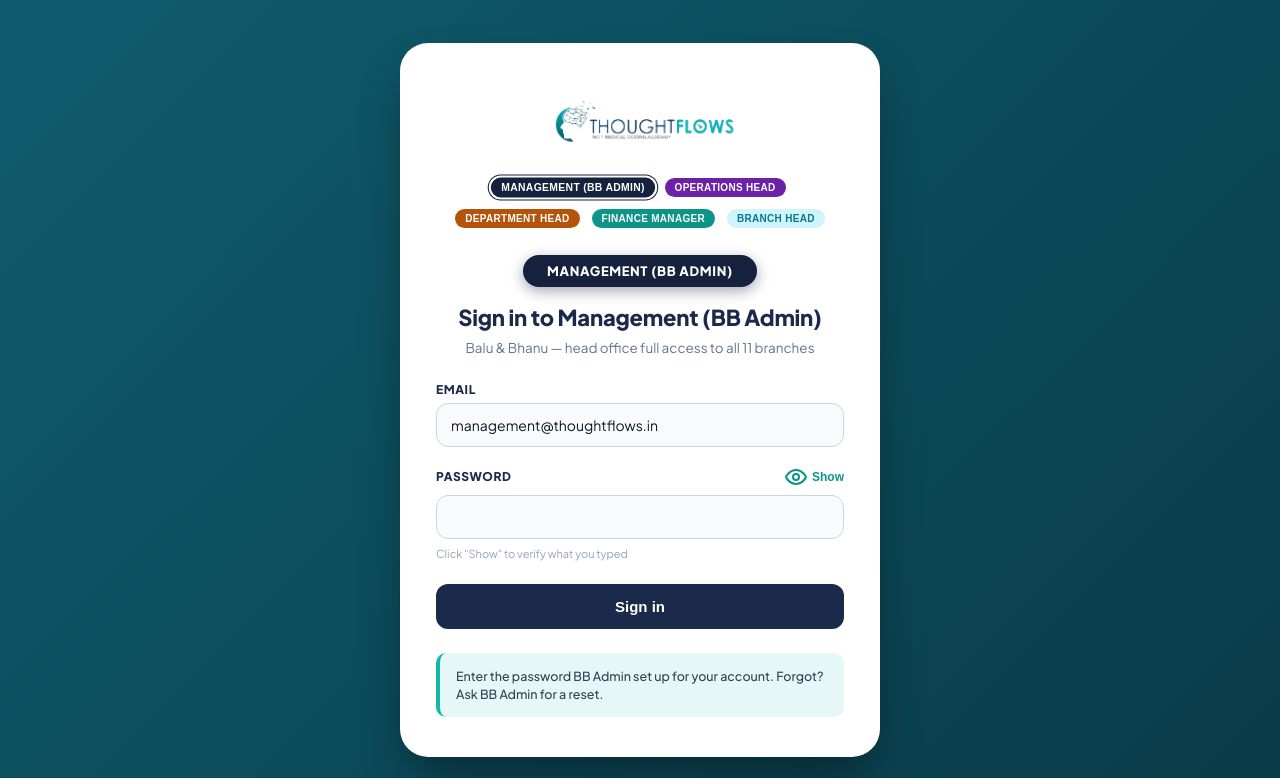
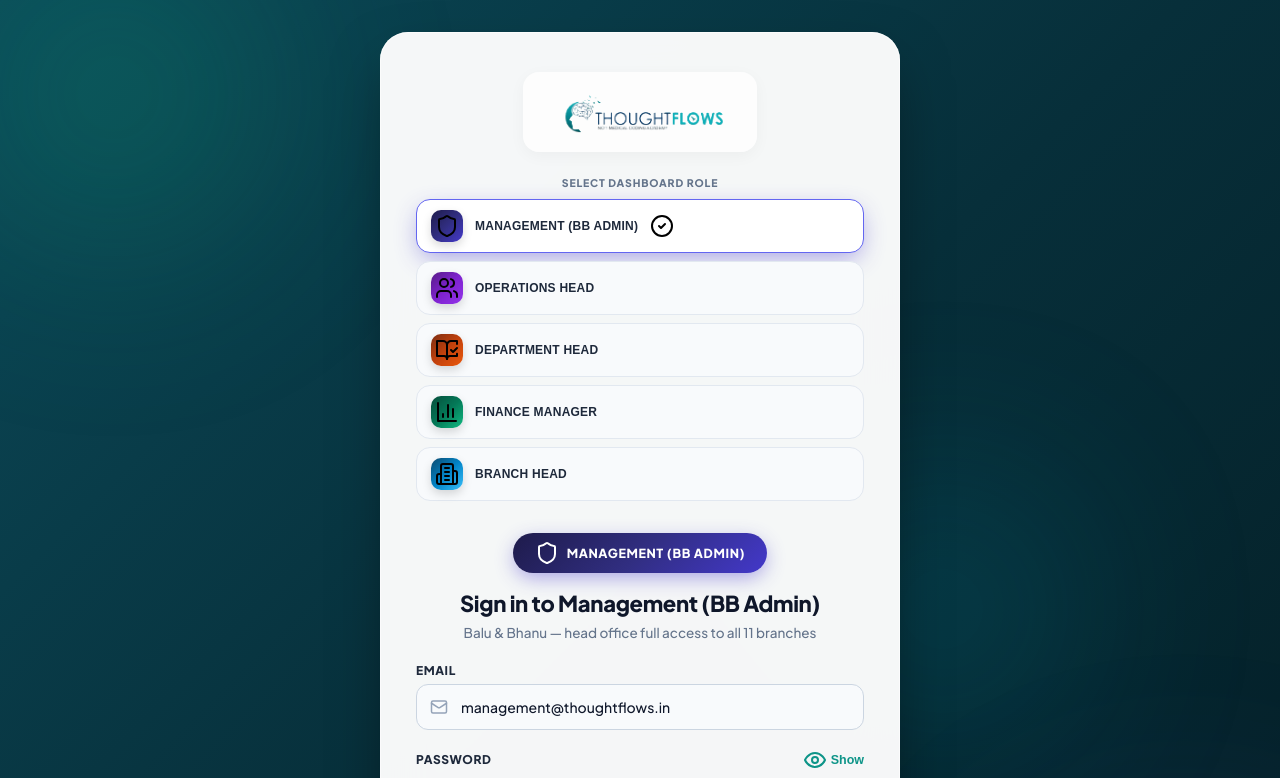
Before and after one commit to branforgeagency-web/tf-maharastra-billing-dashboard, a React (Vite) app in the folder client/: page /login in a window 1280 px wide. Shown: the top 778 px of the page. Built offline with nearby package versions, Linux system fonts and the light colour scheme.

Commit message:
design: upgrade login screen to modern glassmorphic 5-role portal

```diff
--- a/client/src/styles/login.css
+++ b/client/src/styles/login.css
@@ -1,111 +1,221 @@
-/* 5-Role Sign-In Card Styles matching exact user screenshots */
-.portal-login-viewport {
+/* Modern & Creative Glassmorphic 5-Role Login System */
+
+.modern-login-viewport {
   min-height: 100vh;
   width: 100vw;
   display: flex;
   align-items: center;
   justify-content: center;
-  background: linear-gradient(135deg, #0f5c6e 0%, #093b48 100%);
+  background: linear-gradient(135deg, #0b4958 0%, #072f3a 50%, #041d24 100%);
   font-family: 'Plus Jakarta Sans', system-ui, -apple-system, sans-serif;
-  padding: 24px 16px;
+  padding: 32px 16px;
+  position: relative;
+  overflow: hidden;
+  box-sizing: border-box;
 }
 
-.portal-login-card {
+/* Floating Ambient Glow Orbs */
+.ambient-orb {
+  position: absolute;
+  border-radius: 50%;
+  filter: blur(100px);
+  pointer-events: none;
+  opacity: 0.35;
+  animation: floatOrb 12s ease-in-out infinite alternate;
+}
+
+.orb-emerald {
+  width: 400px;
+  height: 400px;
+  background: radial-gradient(circle, #10b981 0%, rgba(16, 185, 129, 0) 70%);
+  top: -120px;
+  left: -100px;
+}
+
+.orb-indigo {
+  width: 450px;
+  height: 450px;
+  background: radial-gradient(circle, #6366f1 0%, rgba(99, 102, 241, 0) 70%);
+  bottom: -150px;
+  right: -100px;
+  animation-delay: -6s;
+}
+
+.orb-cyan {
+  width: 300px;
+  height: 300px;
+  background: radial-gradient(circle, #06b6d4 0%, rgba(6, 182, 212, 0) 70%);
+  top: 40%;
+  left: 60%;
+  animation-delay: -3s;
+}
+
+@keyframes floatOrb {
+  0% { transform: translate(0, 0) scale(1); }
+  100% { transform: translate(30px, 30px) scale(1.1); }
+}
+
+/* Central Login Card Container */
+.modern-login-card {
   width: 100%;
-  max-width: 480px;
-  background: #ffffff;
+  max-width: 520px;
+  background: rgba(255, 255, 255, 0.96);
   border-radius: 28px;
   padding: 40px 36px;
-  box-shadow: 0 25px 50px -12px rgba(0, 0, 0, 0.45);
+  box-shadow: 0 25px 60px -15px rgba(0, 0, 0, 0.5), 0 0 0 1px rgba(255, 255, 255, 0.6) inset;
+  backdrop-filter: blur(24px);
+  position: relative;
+  z-index: 10;
   display: flex;
   flex-direction: column;
   align-items: center;
   text-align: center;
+  box-sizing: border-box;
 }
 
-.login-brand-logo-area {
-  margin-bottom: 20px;
+/* Header Brand Logo */
+.login-brand-header {
+  margin-bottom: 24px;
+}
+
+.brand-logo-glow-box {
+  display: inline-flex;
+  padding: 8px 16px;
+  background: rgba(255, 255, 255, 0.8);
+  border-radius: 16px;
+  box-shadow: 0 4px 16px rgba(0, 0, 0, 0.04);
+}
+
+.brand-logo-img {
+  height: 64px;
+  max-width: 100%;
+  object-fit: contain;
+}
+
+/* 5-Role Grid Selector */
+.modern-role-selector-container {
+  width: 100%;
+  margin-bottom: 24px;
+}
+
+.selector-label {
+  display: block;
+  font-size: 10.5px;
+  font-weight: 800;
+  color: #64748b;
+  letter-spacing: 0.08em;
+  margin-bottom: 10px;
+  text-transform: uppercase;
+}
+
+.modern-role-cards-grid {
+  display: flex;
+  flex-direction: column;
+  gap: 8px;
+  width: 100%;
+}
+
+.modern-role-card-item {
+  display: flex;
+  align-items: center;
+  gap: 12px;
+  padding: 10px 14px;
+  background: #f8fafc;
+  border: 1.5px solid #e2e8f0;
+  border-radius: 14px;
+  cursor: pointer;
+  text-align: left;
+  transition: all 0.2s cubic-bezier(0.16, 1, 0.3, 1);
+}
+
+.modern-role-card-item:hover {
+  background: #ffffff;
+  border-color: #cbd5e1;
+  transform: translateY(-1px);
+}
+
+.modern-role-card-item.active {
+  background: #ffffff;
+}
+
+.role-card-icon-box {
+  width: 32px;
+  height: 32px;
+  border-radius: 10px;
+  display: flex;
+  align-items: center;
+  justify-content: center;
+  box-shadow: 0 4px 10px rgba(0, 0, 0, 0.15);
+  shrink: 0;
+}
+
+.role-card-chip-title {
+  font-size: 12px;
+  font-weight: 800;
+  color: #1e293b;
+  letter-spacing: 0.02em;
+}
+
+/* Role Entrance Animation */
+.role-view-entrance-anim {
+  animation: fadeInSlide 0.3s cubic-bezier(0.16, 1, 0.3, 1) forwards;
+  width: 100%;
+}
+
+@keyframes fadeInSlide {
+  from {
+    opacity: 0;
+    transform: translateY(8px);
+  }
+  to {
+    opacity: 1;
+    transform: translateY(0);
+  }
+}
+
+/* Active Role Badge Pill */
+.active-role-pill-wrapper {
+  margin: 8px 0 16px 0;
   display: flex;
   justify-content: center;
 }
 
-.tf-brand-logo {
-  height: 72px;
-  max-width: 100%;
-  object-fit: contain;
-}
-
-/* 5-Role Tabs */
-.role-selector-tabs {
-  display: flex;
-  flex-wrap: wrap;
-  justify-content: center;
-  gap: 6px;
-  margin-bottom: 24px;
-  width: 100%;
-}
-
-.role-tab-chip {
-  background: none;
-  border: 1.5px solid transparent;
-  padding: 2px;
+.active-role-badge-pill {
+  display: inline-flex;
+  align-items: center;
+  gap: 8px;
+  padding: 8px 22px;
   border-radius: 50px;
-  cursor: pointer;
-  transition: transform 0.15s ease, border-color 0.15s ease;
-}
-
-.role-tab-chip:hover {
-  transform: translateY(-1px);
-}
-
-.role-tab-chip.active {
-  transform: scale(1.04);
-}
-
-.role-tab-badge {
-  display: inline-block;
-  padding: 4px 10px;
-  border-radius: 50px;
-  font-size: 10px;
+  font-size: 12.5px;
   font-weight: 800;
-  letter-spacing: 0.03em;
-}
-
-/* Main Role Badge Pill */
-.login-role-badge-wrapper {
-  margin-bottom: 16px;
-}
-
-.login-role-badge-pill {
-  display: inline-block;
-  padding: 8px 24px;
-  border-radius: 50px;
-  font-size: 13px;
-  font-weight: 800;
+  color: #ffffff;
   letter-spacing: 0.05em;
   text-transform: uppercase;
 }
 
-.login-card-header {
-  margin-bottom: 24px;
+/* Title & Subtitle */
+.role-title-block {
+  margin-bottom: 20px;
 }
 
-.role-sign-in-title {
+.role-main-title {
   font-size: 22px;
   font-weight: 800;
-  color: #1b2a4a;
-  margin: 0 0 8px 0;
-  letter-spacing: -0.01em;
+  color: #0f172a;
+  margin: 0 0 6px 0;
+  letter-spacing: -0.015em;
 }
 
-.role-sign-in-subtitle {
+.role-main-subtitle {
   font-size: 13.5px;
   color: #64748b;
   margin: 0;
-  line-height: 1.4;
+  line-height: 1.45;
+  font-weight: 500;
 }
 
-.login-error-banner {
+/* Error Alert */
+.modern-error-alert {
   width: 100%;
   display: flex;
   align-items: center;
@@ -113,16 +223,17 @@
   padding: 12px 14px;
   background: #fff1f2;
   border: 1px solid #fecdd3;
-  border-radius: 10px;
+  border-radius: 12px;
   color: #e11d48;
   font-size: 13px;
   font-weight: 600;
   margin-bottom: 20px;
   text-align: left;
+  box-sizing: border-box;
 }
 
-/* Form inputs */
-.role-login-form {
+/* Modern Form */
+.modern-login-form {
   width: 100%;
   display: flex;
   flex-direction: column;
@@ -130,102 +241,146 @@
   text-align: left;
 }
 
-.form-field-group {
+.form-input-group {
   display: flex;
   flex-direction: column;
   gap: 6px;
 }
 
-.field-label-bold {
+.input-label-header {
   font-size: 12px;
   font-weight: 800;
-  color: #1b2a4a;
+  color: #1e293b;
   letter-spacing: 0.05em;
 }
 
-.password-label-row {
+.label-with-action {
   display: flex;
   align-items: center;
   justify-content: space-between;
 }
 
-.show-password-btn {
+.toggle-password-link {
   background: none;
   border: none;
   display: flex;
   align-items: center;
   gap: 4px;
   color: #0d9488;
-  font-size: 12px;
+  font-size: 12.5px;
   font-weight: 700;
   cursor: pointer;
   padding: 0;
+  transition: color 0.15s;
 }
 
-.role-form-input {
+.toggle-password-link:hover {
+  color: #0f766e;
+}
+
+.input-field-wrapper {
+  position: relative;
+  display: flex;
+  align-items: center;
+}
+
+.input-left-icon {
+  position: absolute;
+  left: 14px;
+  width: 18px;
+  height: 18px;
+  color: #94a3b8;
+  pointer-events: none;
+}
+
+.modern-text-input {
   width: 100%;
-  padding: 12px 14px;
+  padding: 13px 14px 13px 44px;
   background: #ffffff;
-  border: 1px solid #d1d5db;
-  border-radius: 10px;
+  border: 1.5px solid #cbd5e1;
+  border-radius: 12px;
   font-size: 14px;
-  color: #1e293b;
+  color: #0f172a;
+  font-weight: 500;
   outline: none;
   transition: border-color 0.2s, box-shadow 0.2s;
   box-sizing: border-box;
 }
 
-.role-form-input:focus {
+.modern-text-input:focus {
   border-color: #1b2a4a;
   box-shadow: 0 0 0 3px rgba(27, 42, 74, 0.12);
 }
 
-.input-hint-text {
+.field-hint-sub {
   font-size: 11px;
   color: #94a3b8;
   margin-top: 2px;
 }
 
-.navy-sign-in-btn {
+/* Primary Button */
+.modern-primary-submit-btn {
   width: 100%;
-  padding: 14px;
-  background: #1b2a4a;
+  padding: 15px;
   color: #ffffff;
   border: none;
-  border-radius: 12px;
+  border-radius: 14px;
   font-size: 15px;
-  font-weight: 700;
+  font-weight: 800;
   cursor: pointer;
   margin-top: 6px;
-  transition: background-color 0.15s, transform 0.15s;
+  transition: transform 0.15s ease, box-shadow 0.15s ease;
 }
 
-.navy-sign-in-btn:hover:not(:disabled) {
-  background: #111a30;
-  transform: translateY(-1px);
+.modern-primary-submit-btn:hover:not(:disabled) {
+  transform: translateY(-1.5px);
 }
 
-.navy-sign-in-btn:disabled {
+.modern-primary-submit-btn:disabled {
   opacity: 0.7;
   cursor: not-allowed;
 }
 
-/* Light Teal Help Box */
-.password-help-alert-box {
+.btn-flex-center {
+  display: flex;
+  align-items: center;
+  justify-content: center;
+  gap: 8px;
+}
+
+.pulse-loader {
+  width: 16px;
+  height: 16px;
+  border: 2.5px solid rgba(255, 255, 255, 0.3);
+  border-top-color: #ffffff;
+  border-radius: 50%;
+  animation: spin 0.8s linear infinite;
+}
+
+@keyframes spin {
+  to { transform: rotate(360deg); }
+}
+
+/* Help Alert Card */
+.modern-help-info-card {
   width: 100%;
   margin-top: 24px;
   padding: 14px 16px;
-  background: #e6f7f8;
-  border-left: 4px solid #14b8a6;
-  border-radius: 10px;
+  background: #f0fdfa;
+  border: 1px solid #ccfbf1;
+  border-left: 4px solid #0d9488;
+  border-radius: 12px;
+  display: flex;
+  align-items: flex-start;
+  gap: 10px;
   text-align: left;
   box-sizing: border-box;
 }
 
-.password-help-alert-box p {
+.modern-help-info-card p {
   margin: 0;
   font-size: 12.5px;
   line-height: 1.45;
-  color: #334155;
-  font-weight: 500;
+  color: #134e4a;
+  font-weight: 600;
 }
--- a/client/src/views/LoginView.jsx
+++ b/client/src/views/LoginView.jsx
@@ -2,8 +2,8 @@
 import { useNavigate, useLocation } from 'react-router-dom';
 import { useAuth } from '../context/AuthContext';
 import {
-  Shield, Users, Building, BarChart2, BookOpenCheck,
-  ArrowLeft, AlertCircle, Eye, EyeOff
+  Shield, Users, BookOpenCheck, BarChart3, Building2,
+  Mail, Lock, Eye, EyeOff, AlertCircle, Sparkles, ArrowRight, CheckCircle2
 } from 'lucide-react';
 import logoImg from '../assets/thoughtflows-logo.png';
 
@@ -11,62 +11,62 @@
   {
     id: 'bb_admin',
     badgeText: 'MANAGEMENT (BB ADMIN)',
-    badgeBg: '#16213e',
-    badgeColor: '#ffffff',
-    title: 'Sign in to Management (BB Admin)',
+    roleTitle: 'Management (BB Admin)',
+    badgeGradient: 'linear-gradient(135deg, #1e1b4b 0%, #312e81 50%, #4338ca 100%)',
+    glowColor: 'rgba(67, 56, 202, 0.45)',
+    accentColor: '#6366f1',
     subtitle: 'Balu & Bhanu — head office full access to all 11 branches',
     defaultEmail: 'management@thoughtflows.in',
     defaultPassword: 'manage123',
     icon: Shield,
-    accentGlow: 'rgba(22, 33, 62, 0.4)',
   },
   {
     id: 'operations_head',
     badgeText: 'OPERATIONS HEAD',
-    badgeBg: '#6b21a8',
-    badgeColor: '#ffffff',
-    title: 'Sign in to Operations Head',
+    roleTitle: 'Operations Head',
+    badgeGradient: 'linear-gradient(135deg, #581c87 0%, #7e22ce 50%, #9333ea 100%)',
+    glowColor: 'rgba(147, 51, 234, 0.45)',
+    accentColor: '#a855f7',
     subtitle: 'Kartheeswari — sub-admin with full visibility across all branches',
     defaultEmail: 'karthik@thoughtflows.in',
     defaultPassword: 'ops123',
     icon: Users,
-    accentGlow: 'rgba(107, 33, 168, 0.4)',
   },
   {
     id: 'department_head',
     badgeText: 'DEPARTMENT HEAD',
-    badgeBg: '#b45309',
-    badgeColor: '#ffffff',
-    title: 'Sign in to Department Head',
+    roleTitle: 'Department Head',
+    badgeGradient: 'linear-gradient(135deg, #7c2d12 0%, #c2410c 50%, #ea580c 100%)',
+    glowColor: 'rgba(234, 88, 12, 0.45)',
+    accentColor: '#f97316',
     subtitle: 'Jasmin / Vidya — view + edit access across all branches',
     defaultEmail: 'jasmin@thoughtflows.in',
     defaultPassword: 'dept123',
     icon: BookOpenCheck,
-    accentGlow: 'rgba(180, 83, 9, 0.4)',
   },
   {
     id: 'finance_manager',
     badgeText: 'FINANCE MANAGER',
-    badgeBg: '#0d9488',
-    badgeColor: '#ffffff',
-    title: 'Sign in to Finance Manager',
+    roleTitle: 'Finance Manager',
+    badgeGradient: 'linear-gradient(135deg, #064e3b 0%, #047857 50%, #10b981 100%)',
+    glowColor: 'rgba(16, 185, 129, 0.45)',
+    accentColor: '#10b981',
     subtitle: 'Bank reconciliation — IDFC, HDFC, IndusInd transactions only',
     defaultEmail: 'finance@thoughtflows.in',
     defaultPassword: 'fin123',
-    icon: BarChart2,
-    accentGlow: 'rgba(13, 148, 136, 0.4)',
+    icon: BarChart3,
   },
   {
     id: 'branch_head',
     badgeText: 'BRANCH HEAD',
-    badgeBg: '#cff4fc',
-    badgeColor: '#087990',
-    title: 'Sign in to Branch Head',
+    roleTitle: 'Branch Head',
+    badgeGradient: 'linear-gradient(135deg, #0c4a6e 0%, #0284c7 50%, #38bdf8 100%)',
+    glowColor: 'rgba(56, 189, 248, 0.45)',
+    accentColor: '#38bdf8',
     subtitle: 'Enter your email and password — your branch will open automatically',
     defaultEmail: 'you@thoughtflows.in',
     defaultPassword: 'branch123',
-    icon: Building,
-    accentGlow: 'rgba(207, 244, 252, 0.4)',
+    icon: Building2,
   },
 ];
 
@@ -112,128 +112,172 @@
   };
 
   return (
-    <div className="portal-login-viewport">
+    <div className="modern-login-viewport">
 
-      {/* Container Box matching uploaded screenshot style */}
-      <div className="portal-login-card">
+      {/* Dynamic Ambient Background Orbs */}
+      <div className="ambient-orb orb-emerald" />
+      <div className="ambient-orb orb-indigo" />
+      <div className="ambient-orb orb-cyan" />
 
-        {/* Official Brand Logo */}
-        <div className="login-brand-logo-area">
-          <img src={logoImg} alt="Thoughtflows Medical Coding Academy" className="tf-brand-logo" />
+      <div className="modern-login-card">
+
+        {/* Top Brand Banner */}
+        <div className="login-brand-header">
+          <div className="brand-logo-glow-box">
+            <img src={logoImg} alt="Thoughtflows Medical Coding Academy" className="brand-logo-img" />
+          </div>
         </div>
 
-        {/* 5-Role Selector Tab Bar */}
-        <div className="role-selector-tabs">
+        {/* 5-Role Modern Interactive Switcher */}
+        <div className="modern-role-selector-container">
+          <span className="selector-label">SELECT DASHBOARD ROLE</span>
+          <div className="modern-role-cards-grid">
             {ROLE_CARDS.map((r) => {
               const isSelected = selectedRole.id === r.id;
+              const Icon = r.icon;
               return (
                 <button
                   key={r.id}
                   type="button"
                   onClick={() => handleRoleSelect(r)}
-                className={`role-tab-chip ${isSelected ? 'active' : ''}`}
-                style={isSelected ? { borderColor: r.badgeBg } : {}}
+                  className={`modern-role-card-item ${isSelected ? 'active' : ''}`}
+                  style={isSelected ? {
+                    borderColor: r.accentColor,
+                    boxShadow: `0 8px 24px -4px ${r.glowColor}`,
+                  } : {}}
                 >
-                <span
-                  className="role-tab-badge"
-                  style={{ background: r.badgeBg, color: r.badgeColor }}
+                  <div
+                    className="role-card-icon-box"
+                    style={{ background: r.badgeGradient }}
                   >
-                  {r.badgeText}
-                </span>
+                    <Icon className="w-4 h-4 text-white" />
+                  </div>
+                  <span className="role-card-chip-title">{r.badgeText}</span>
+                  {isSelected && (
+                    <CheckCircle2 className="w-3.5 h-3.5 ml-auto text-emerald-400 shrink-0" />
+                  )}
                 </button>
               );
             })}
           </div>
+        </div>
 
-        {/* Role Badge Pill Header */}
-        <div className="login-role-badge-wrapper">
+        {/* Selected Role Active Badge Pill */}
+        <div key={selectedRole.id} className="role-view-entrance-anim">
+          <div className="active-role-pill-wrapper">
             <div
-            className="login-role-badge-pill"
+              className="active-role-badge-pill"
               style={{
-              background: selectedRole.badgeBg,
-              color: selectedRole.badgeColor,
-              boxShadow: `0 4px 14px ${selectedRole.accentGlow}`
+                background: selectedRole.badgeGradient,
+                boxShadow: `0 6px 20px -2px ${selectedRole.glowColor}`
               }}
             >
-            {selectedRole.badgeText}
+              <selectedRole.icon className="w-4 h-4 text-white/90 stroke-[2.5]" />
+              <span>{selectedRole.badgeText}</span>
             </div>
           </div>
 
           {/* Title & Subtitle */}
-        <div className="login-card-header">
-          <h2 className="role-sign-in-title">{selectedRole.title}</h2>
-          <p className="role-sign-in-subtitle">{selectedRole.subtitle}</p>
+          <div className="role-title-block">
+            <h2 className="role-main-title">Sign in to {selectedRole.roleTitle}</h2>
+            <p className="role-main-subtitle">{selectedRole.subtitle}</p>
+          </div>
         </div>
 
         {/* Error Alert */}
         {error && (
-          <div className="login-error-banner">
-            <AlertCircle className="w-4 h-4 shrink-0 text-rose-500" />
+          <div className="modern-error-alert">
+            <AlertCircle className="w-4 h-4 text-rose-500 shrink-0" />
             <span>{error}</span>
           </div>
         )}
 
-        {/* Sign In Form */}
-        <form onSubmit={handleSubmit} className="role-login-form">
+        {/* Form Inputs */}
+        <form onSubmit={handleSubmit} className="modern-login-form">
 
-          <div className="form-field-group">
-            <label className="field-label-bold">EMAIL</label>
+          <div className="form-input-group">
+            <label className="input-label-header">EMAIL</label>
+            <div className="input-field-wrapper">
+              <Mail className="input-left-icon" />
               <input
                 type="email"
                 value={email}
                 onChange={(e) => setEmail(e.target.value)}
                 placeholder="you@thoughtflows.in"
-              className="role-form-input"
+                className="modern-text-input"
                 autoComplete="email"
                 disabled={isSubmitting}
+                style={{
+                  '--focus-color': selectedRole.accentColor
+                }}
               />
             </div>
+          </div>
 
-          <div className="form-field-group">
-            <div className="password-label-row">
-              <label className="field-label-bold">PASSWORD</label>
+          <div className="form-input-group">
+            <div className="label-with-action">
+              <label className="input-label-header">PASSWORD</label>
               <button
                 type="button"
                 onClick={() => setShowPassword(!showPassword)}
-                className="show-password-btn"
+                className="toggle-password-link"
                 tabIndex={-1}
               >
                 {showPassword ? (
                   <>
-                    <EyeOff className="w-3.5 h-3.5 text-teal-600" />
+                    <EyeOff className="w-3.5 h-3.5" />
                     <span>Hide</span>
                   </>
                 ) : (
                   <>
-                    <Eye className="w-3.5 h-3.5 text-teal-600" />
+                    <Eye className="w-3.5 h-3.5" />
                     <span>Show</span>
                   </>
                 )}
               </button>
             </div>
+
+            <div className="input-field-wrapper">
+              <Lock className="input-left-icon" />
               <input
                 type={showPassword ? 'text' : 'password'}
                 value={password}
                 onChange={(e) => setPassword(e.target.value)}
                 placeholder=""
-              className="role-form-input"
+                className="modern-text-input"
                 autoComplete="current-password"
                 disabled={isSubmitting}
               />
-            <span className="input-hint-text">Click "Show" to verify what you typed</span>
+            </div>
+            <span className="field-hint-sub">Click "Show" to verify what you typed</span>
           </div>
 
           <button
             type="submit"
             disabled={isSubmitting}
-            className="navy-sign-in-btn"
+            className="modern-primary-submit-btn"
+            style={{
+              background: 'linear-gradient(135deg, #1b2a4a 0%, #0f172a 100%)',
+              boxShadow: `0 8px 24px -4px rgba(27, 42, 74, 0.4)`
+            }}
           >
-            {isSubmitting ? 'Signing in...' : 'Sign in'}
+            {isSubmitting ? (
+              <span className="btn-flex-center">
+                <span className="pulse-loader" />
+                <span>Authenticating...</span>
+              </span>
+            ) : (
+              <span className="btn-flex-center">
+                <span>Sign in</span>
+                <ArrowRight className="w-4 h-4 ml-1" />
+              </span>
+            )}
           </button>
         </form>
 
-        {/* Light Teal Password Alert Info Box */}
-        <div className="password-help-alert-box">
+        {/* Light Teal Info Alert Box */}
+        <div className="modern-help-info-card">
+          <Sparkles className="w-4 h-4 text-teal-600 shrink-0 mt-0.5" />
           <p>
             Enter the password BB Admin set up for your account. Forgot? Ask BB Admin for a reset.
           </p>
```
Lines whose indentation alone changed are shown as unchanged.
